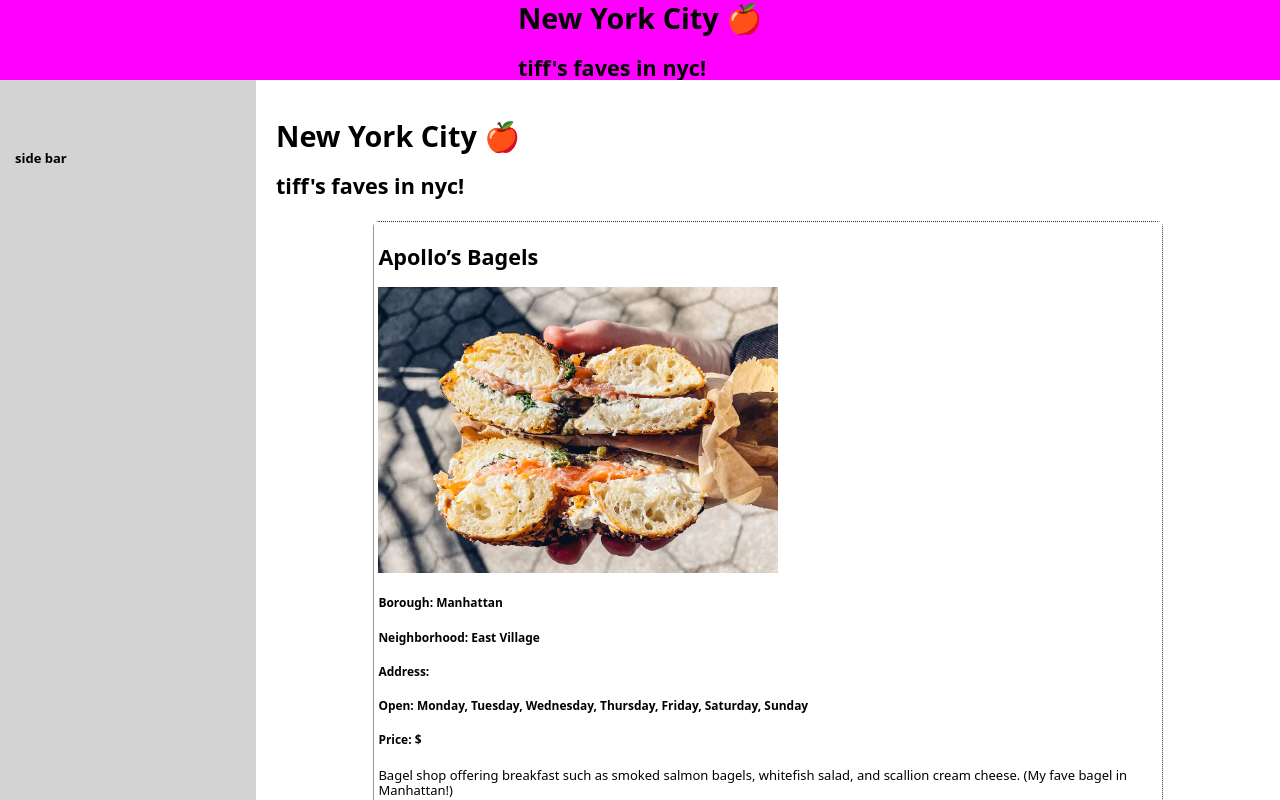
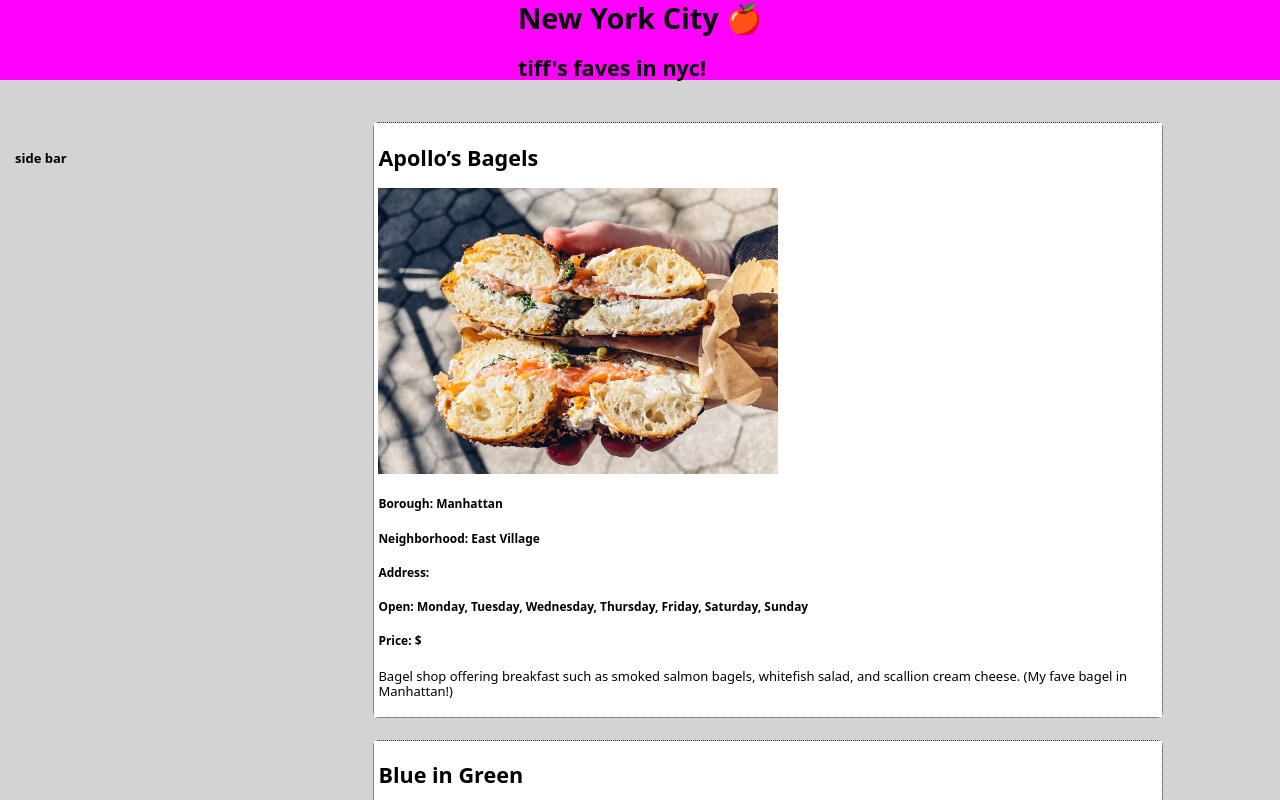
Before and after one commit to tifflawl/project_three, a React (Vite) app: page / in a window 1280 px wide. Built offline with nearby package versions, Linux system fonts and the light colour scheme; grey boxes are pictures that could not be loaded.

Commit message:
remove borders and change bg color

```diff
--- a/src/App.css
+++ b/src/App.css
@@ -37,10 +37,11 @@
 }
 
 .main {
-  grid-area: main; /* Place in the second column */
-  overflow-y: auto; /* Allow scrolling if content overflows */
+  grid-area: main;
+  justify-content: center;
+  overflow-y: auto;
   padding: 20px;
-  background-color: white;
+  background-color: light grey;
 }
 
 p {
--- a/src/components/MainContent.jsx
+++ b/src/components/MainContent.jsx
@@ -3,8 +3,6 @@
 const MainContent = ({ data }) => {
   return (
     <div className="main">
-      <h1>New York City 🍎</h1>
-      <h2>tiff's faves in nyc!</h2>
       <ul>
         {data.nycrec.map((nycrec) => (
           <Nycrec nycrec={nycrec} />
```
